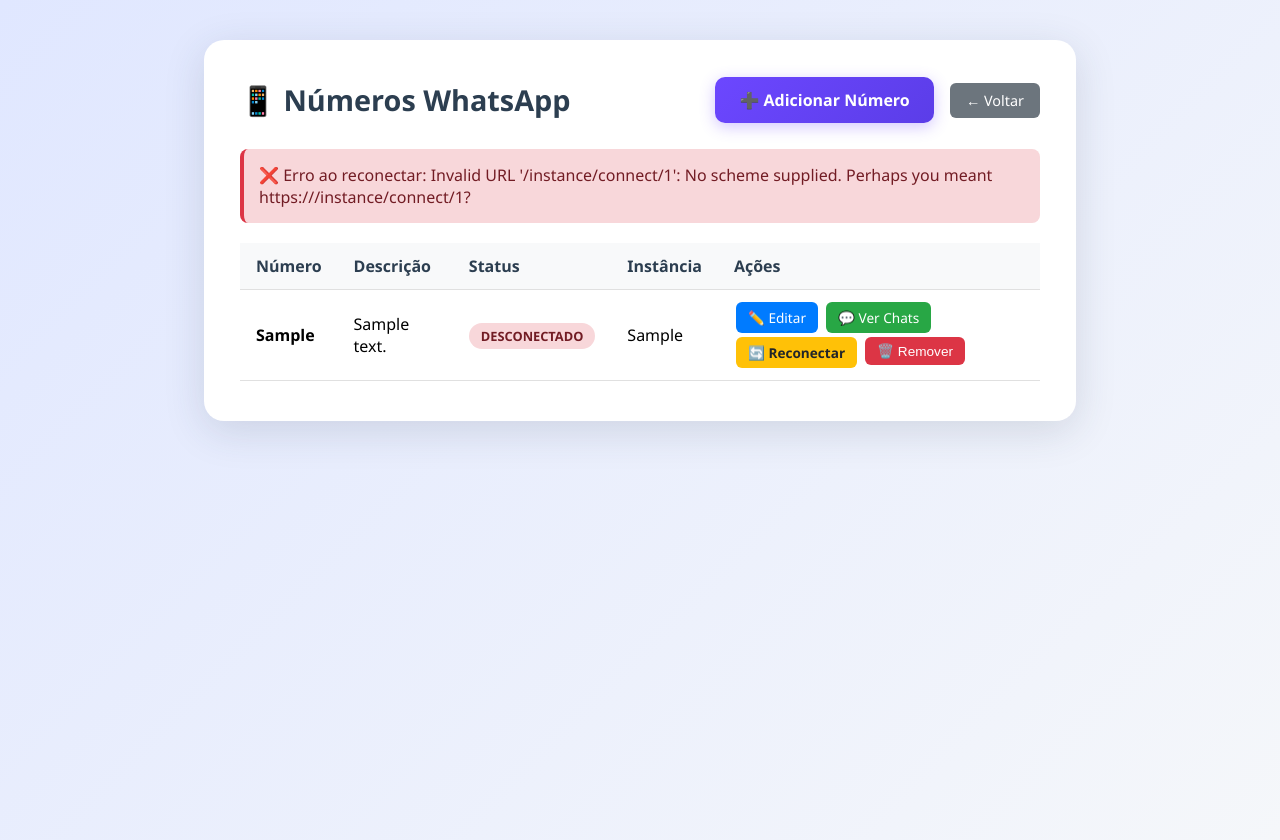
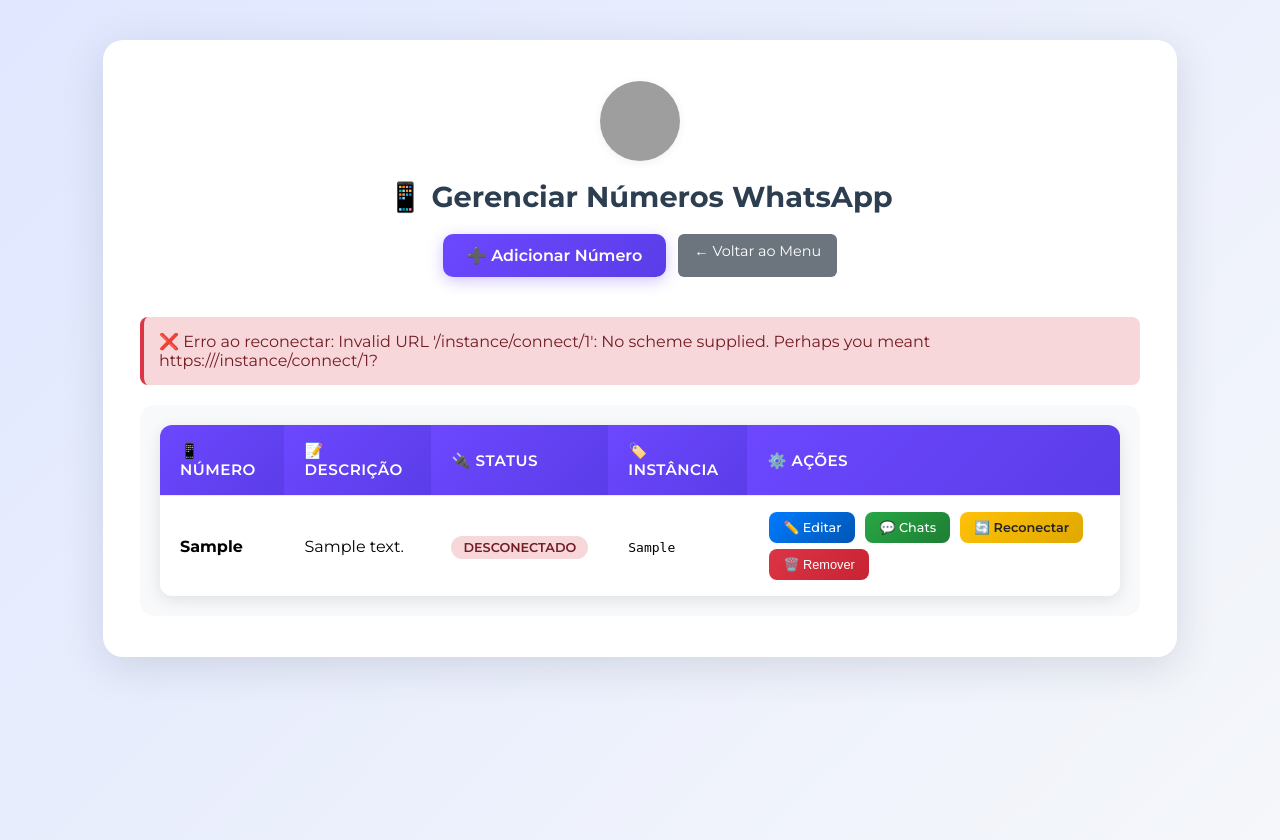
Before and after one commit to viniciusxv27/enviomkt, a Flask app: page /numeros/reconectar/1 in a window 1280 px wide. Run offline with Flask 3, Linux system fonts and the light colour scheme; tables that the repository leaves empty or names only in its code hold one stand-in row (values such as "Sample post"); grey boxes are pictures that could not be loaded.

Commit message:
add changes

```diff
--- a/app.py
+++ b/app.py
@@ -174,7 +174,14 @@ def create_evolution_instance(instance_name):
             "instanceName": instance_name,
             "token": os.getenv('EVOLUTION_API_KEY', ''),
             "qrcode": True,
-            "integration": "WHATSAPP-BAILEYS"
+            "integration": "WHATSAPP-BAILEYS",
+            "groupsIgnore": True,
+            "webhook": {
+                "url": "https://rede-confianca-n8n.lpl0df.easypanel.host/webhook/envia-msg-envio",
+                "byEvents": True,
+                "base64": True,
+                "events": ["MESSAGES_UPSERT"],
+            }
         }
 
         response = requests.post(url, json=payload, headers=headers)
@@ -312,13 +319,36 @@ def get_contacts_from_instance(instance_name):
     base_url = os.getenv('EVOLUTION_BASE_URL', '')
     headers = get_evolution_api_headers()
     try:
+        # Tentar primeiro o endpoint padrão
         url = f"{base_url}/chat/findChats/{instance_name}"
+        print(f"🔍 Buscando chats para instância: {instance_name}")
+        print(f"🔗 URL: {url}")
+
         response = requests.post(url, headers=headers, timeout=15)
+        print(f"📊 Status da resposta: {response.status_code}")
+
+        # Se falhou, tentar endpoint alternativo
+        if response.status_code != 200:
+            print("⚠️ Tentando endpoint alternativo...")
+            url_alt = f"{base_url}/chat/fetchChats/{instance_name}"
+            print(f"🔗 URL alternativa: {url_alt}")
+            response = requests.post(url_alt, headers=headers, timeout=15)
+            print(f"📊 Status da resposta alternativa: {response.status_code}")
+
         if response.status_code == 200:
             data = response.json()
+            print(f"📋 Dados recebidos: tipo={type(data)}, tamanho={len(data) if isinstance(data, (list, dict)) else 'N/A'}")
+
             chats = data if isinstance(data, list) else data.get('data', [])
-            for chat in chats:
+            print(f"💬 Chats encontrados: {len(chats)}")
+
+            for i, chat in enumerate(chats):
+                if i < 3:  # Log apenas os primeiros 3 para debug
+                    print(f"📱 Chat {i+1}: {chat}")
+
                 remote_jid = chat.get('remoteJid') or chat.get('id')
+                print(f"🆔 RemoteJid encontrado: {remote_jid}")
+
                 if remote_jid and not remote_jid.endswith('@g.us'):
                     # Formatar timestamp
                     formatted_time = chat.get('updatedAt', '')
@@ -330,17 +360,25 @@ def get_contacts_from_instance(instance_name):
                         except:
                             formatted_time = 'Data inválida'
 
-                    contacts.append({
+                    contact = {
                         'remoteJid': remote_jid,
                         'profilePicUrl': chat.get('profilePicUrl', ''),
                         'name': chat.get('pushName') or remote_jid.split('@')[0],
                         'pushName': chat.get('pushName', ''),
                         'formatted_time': formatted_time
-                    })
+                    }
+                    contacts.append(contact)
+                    print(f"✅ Contato adicionado: {contact['name']} ({remote_jid})")
+                else:
+                    print(f"⏭️ Ignorando chat (grupo ou inválido): {remote_jid}")
         else:
             print(f"❌ Erro ao buscar contatos na Evolution API: {response.status_code} - {response.text}")
     except Exception as e:
         print(f"❌ Erro ao buscar contatos na Evolution API: {e}")
+        import traceback
+        traceback.print_exc()
+
+    print(f"📊 Total de contatos retornados: {len(contacts)}")
     return contacts
 
 def get_messages_from_chat(instance_name, remote_jid):
@@ -892,8 +930,11 @@ def index():# Verifica se o usuário está autenticado
             return render_template('index.html', error='Nenhum arquivo Excel foi selecionado', numbers=numbers)
 
         message = request.form.get('message', '').strip()
+        message2 = request.form.get('message2', '').strip()
+        message3 = request.form.get('message3', '').strip()
+
         if not message:
-            return render_template('index.html', error='Mensagem é obrigatória', numbers=numbers)
+            return render_template('index.html', error='Mensagem principal é obrigatória', numbers=numbers)
 
         instancia = request.form.get('whatsapp_number', '').strip()
         if not instancia:
@@ -983,7 +1024,9 @@ def index():# Verifica se o usuário está autenticado
                 df = pd.read_excel(filepath)
                 data_list = df.to_dict(orient='records')
 
-                print("Mensagem escrita:", message)
+                print("Mensagem principal:", message)
+                print("Mensagem 2:", message2 if message2 else "Não informada")
+                print("Mensagem 3:", message3 if message3 else "Não informada")
                 print("Número WhatsApp selecionado:", instancia)
                 print("Data agendamento:", data_agendamento)
                 print("Horário agendamento:", horario_agendamento)
@@ -1009,6 +1052,8 @@ def index():# Verifica se o usuário está autenticado
 
                 payload = {
                     'message': message,
+                    'message2': message2 if message2 else None,
+                    'message3': message3 if message3 else None,
                     'leads': leads,
                     'haImg': haImg,
                     'base64': image_base64 if haImg else None,
@@ -1023,6 +1068,8 @@ def index():# Verifica se o usuário está autenticado
                 # Log do payload sem os base64 (que são muito grandes)
                 payload_debug = {
                     'message': message,
+                    'message2': message2 if message2 else None,
+                    'message3': message3 if message3 else None,
                     'leads_count': len(leads),
                     'haImg': haImg,
                     'base64_size': len(image_base64) if image_base64 else 0,
--- a/templates/numeros.html
+++ b/templates/numeros.html
@@ -3,33 +3,50 @@
 <head>
     <meta charset="UTF-8">
     <title>Gerenciar Números WhatsApp - VIVO</title>
+    <link href="https://fonts.googleapis.com/css2?family=Montserrat:wght@400;500;600;700&display=swap" rel="stylesheet">
     <style>
         body {
             background: linear-gradient(135deg, #e0e7ff 0%, #f5f7fa 100%);
-            font-family: 'Segoe UI', Arial, sans-serif;
+            font-family: 'Montserrat', 'Segoe UI', Arial, sans-serif;
             min-height: 100vh;
             margin: 0;
             padding: 20px;
         }
         .container {
             background: #fff;
-            max-width: 800px;
+            max-width: 1000px;
             margin: 20px auto;
             padding: 40px 36px;
             border-radius: 20px;
             box-shadow: 0 10px 40px rgba(44, 62, 80, 0.15);
+            backdrop-filter: blur(10px);
+            border: 1px solid rgba(255, 255, 255, 0.2);
         }
         .header {
             display: flex;
-            justify-content: space-between;
+            flex-direction: column;
             align-items: center;
-            margin-bottom: 30px;
+            margin-bottom: 40px;
+            text-align: center;
+        }
+        .vivo-logo {
+            width: 80px;
+            height: 80px;
+            border-radius: 50%;
+            margin-bottom: 18px;
+            box-shadow: 0 2px 8px rgba(44, 62, 80, 0.08);
         }
         h1 {
             color: #2c3e50;
             font-size: 1.8rem;
             font-weight: 700;
-            margin: 0;
+            margin: 0 0 20px 0;
+        }
+        .header-actions {
+            display: flex;
+            gap: 12px;
+            flex-wrap: wrap;
+            justify-content: center;
         }
         .btn {
             background: linear-gradient(135deg, #6c47ff 0%, #5b3de8 100%);
@@ -58,23 +75,43 @@
         .btn-secondary:hover {
             background: #5a6268;
         }
+        .table-container {
+            background: #f8f9fa;
+            border-radius: 15px;
+            padding: 20px;
+            margin-top: 20px;
+            overflow-x: auto;
+        }
         table {
             width: 100%;
             border-collapse: collapse;
-            margin-top: 20px;
+            background: white;
+            border-radius: 12px;
+            overflow: hidden;
+            box-shadow: 0 4px 15px rgba(0, 0, 0, 0.1);
         }
         th, td {
-            padding: 12px 16px;
+            padding: 16px 20px;
             text-align: left;
-            border-bottom: 1px solid #e0e0e0;
+            border-bottom: 1px solid #e9ecef;
         }
         th {
-            background-color: #f8f9fa;
+            background: linear-gradient(135deg, #6c47ff 0%, #5b3de8 100%);
+            color: white;
             font-weight: 600;
-            color: #2c3e50;
+            font-size: 0.95rem;
+            text-transform: uppercase;
+            letter-spacing: 0.5px;
         }
-        tr:hover {
-            background-color: #f8f9fa;
+        tbody tr {
+            transition: all 0.2s ease;
+        }
+        tbody tr:hover {
+            background-color: #f1f3f5;
+            transform: translateY(-1px);
+        }
+        tbody tr:last-child td {
+            border-bottom: none;
         }
         .empty-state {
             text-align: center;
@@ -146,26 +183,84 @@
         }
         .actions-cell {
             white-space: nowrap;
-            min-width: 200px;
+            min-width: 280px;
+        }
+        .action-buttons {
+            display: flex;
+            flex-wrap: wrap;
+            gap: 6px;
+            align-items: center;
         }
         .btn-sm {
-            padding: 6px 12px;
+            padding: 8px 14px;
+            font-size: 0.8rem;
+            border-radius: 8px;
+            text-decoration: none;
+            font-weight: 500;
+            transition: all 0.2s ease;
+            border: none;
+            cursor: pointer;
+            white-space: nowrap;
+        }
+        .btn-sm:hover {
+            transform: translateY(-1px);
+            box-shadow: 0 2px 8px rgba(0, 0, 0, 0.15);
+        }
+
+        /* Cores específicas para cada botão */
+        .btn-edit {
+            background: linear-gradient(135deg, #007bff, #0056b3);
+            color: white;
+        }
+        .btn-messages {
+            background: linear-gradient(135deg, #28a745, #1e7e34);
+            color: white;
+        }
+        .btn-reconnect {
+            background: linear-gradient(135deg, #ffc107, #e0a800);
+            color: #212529;
+            font-weight: 600;
+        }
+        .btn-delete {
+            background: linear-gradient(135deg, #dc3545, #c82333);
+            color: white;
+        }
+
+        /* Responsividade */
+        @media (max-width: 768px) {
+            .container {
+                padding: 20px 16px;
+                margin: 10px;
+            }
+            .table-container {
+                padding: 15px;
+                overflow-x: auto;
+            }
+            th, td {
+                padding: 12px 8px;
                 font-size: 0.85rem;
-            border-radius: 6px;
-            text-decoration: none;
-            margin: 0 2px;
-            display: inline-block;
-            transition: all 0.2s;
+            }
+            .action-buttons {
+                flex-direction: column;
+                gap: 4px;
+            }
+            .btn-sm {
+                padding: 6px 10px;
+                font-size: 0.75rem;
+                width: 100%;
+                text-align: center;
+            }
         }
     </style>
 </head>
 <body>
     <div class="container">
         <div class="header">
-            <h1>📱 Números WhatsApp</h1>
-            <div>
+            <img src="https://media.licdn.com/dms/image/v2/D4D0BAQFlKIJlEUoCbQ/company-logo_200_200/B4DZZjECDoHwAI-/0/1745418724233?e=2147483647&v=beta&t=3tV_Q9dl5u037NT3TNeZcuuP9_0cRvaDTrHN3RH1nSM" alt="Vivo Logo" class="vivo-logo">
+            <h1>📱 Gerenciar Números WhatsApp</h1>
+            <div class="header-actions">
                 <a href="/numeros/criar" class="btn">➕ Adicionar Número</a>
-                <a href="/" class="btn-secondary" style="margin-left: 12px;">← Voltar</a>
+                <a href="/" class="btn-secondary">← Voltar ao Menu</a>
             </div>
         </div>
 
@@ -176,14 +271,15 @@
         {% endif %}
 
         {% if numbers %}
+        <div class="table-container">
             <table>
                 <thead>
                     <tr>
-                    <th>Número</th>
-                    <th>Descrição</th>
-                    <th>Status</th>
-                    <th>Instância</th>
-                    <th>Ações</th>
+                        <th>📱 Número</th>
+                        <th>📝 Descrição</th>
+                        <th>🔌 Status</th>
+                        <th>🏷️ Instância</th>
+                        <th>⚙️ Ações</th>
                     </tr>
                 </thead>
                 <tbody>
@@ -196,21 +292,21 @@
                                 {{ number.status }}
                             </span>
                         </td>
-                    <td>{{ number.instancia }}</td>
+                        <td><code>{{ number.instancia }}</code></td>
                         <td class="actions-cell">
-                        <div style="display: flex; flex-wrap: wrap; gap: 4px;">
+                            <div class="action-buttons">
                                 <a href="/numeros/editar/{{ number.id }}" class="btn-sm btn-edit">
                                     ✏️ Editar
                                 </a>
                                 <a href="/chats/{{ number.instancia }}" class="btn-sm btn-messages">
-                                💬 Ver Chats
+                                    💬 Chats
                                 </a>
                                 {% if number.status_class == 'disconnected' %}
                                 <a href="/numeros/reconectar/{{ number.instancia }}" class="btn-sm btn-reconnect">
                                     🔄 Reconectar
                                 </a>
                                 {% endif %}
-                            <form method="POST" action="/numeros/remover/{{ number.id }}" style="display: inline;" onsubmit="return confirm('⚠️ Tem certeza que deseja remover este número?\n\n{{ number.numero }} - {{ number.descricao }}\n\nEsta ação não pode ser desfeita!')">
+                                <form method="POST" action="/numeros/remover/{{ number.id }}" style="display: contents;" onsubmit="return confirm('⚠️ Tem certeza que deseja remover este número?\n\n{{ number.numero }} - {{ number.descricao }}\n\nEsta ação não pode ser desfeita!')">
                                     <button type="submit" class="btn-sm btn-delete">
                                         🗑️ Remover
                                     </button>
@@ -221,6 +317,7 @@
                     {% endfor %}
                 </tbody>
             </table>
+        </div>
         {% else %}
         <div class="empty-state">
             <h3>📵 Nenhum número cadastrado</h3>
```
Also changed, not shown: templates/index.html (+10 -2 lines). Lines whose indentation alone changed are shown as unchanged.
